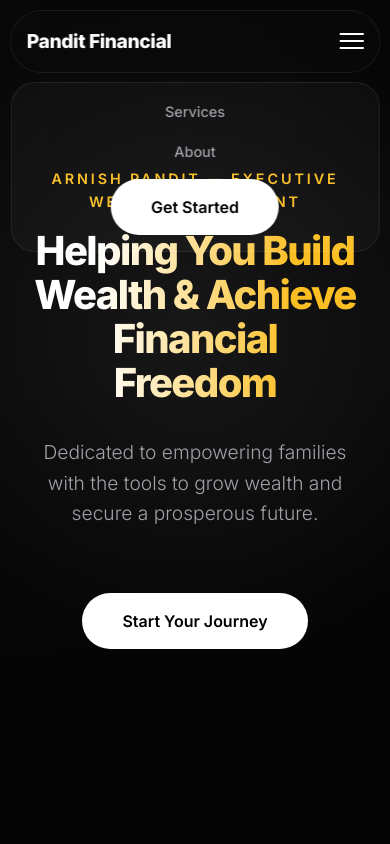
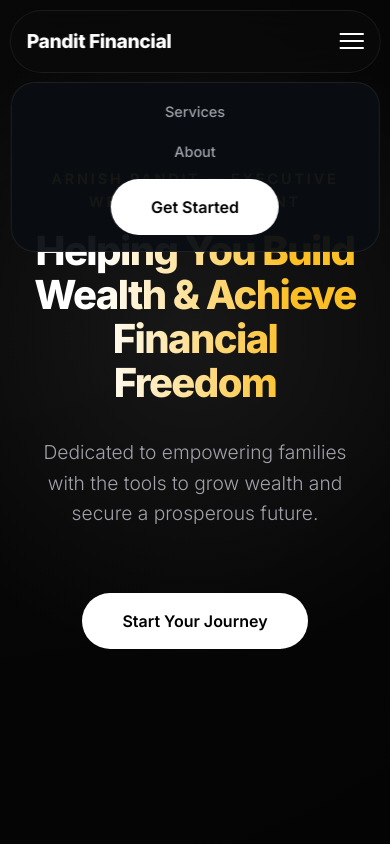
Before and after one commit to arnishpndt/pandit-financial, a website built with Vite: page index.html in a window 390 px wide. Both pictures are taken after a click on the button "Toggle Menu". Shown: the top 844 px of the page. Built offline with nearby package versions, Linux system fonts and the light colour scheme.

Commit message:
Increase mobile menu opacity for readability

```diff
--- a/styles/main.css
+++ b/styles/main.css
@@ -861,7 +861,8 @@ section {
         top: 100%;
         left: 0;
         width: 100%;
-        background: var(--color-glass-surface);
+        background: rgba(10, 14, 20, 0.95);
+        /* High opacity for readability */
         backdrop-filter: blur(25px);
         -webkit-backdrop-filter: blur(25px);
         border: 1px solid var(--color-glass-border);
```
